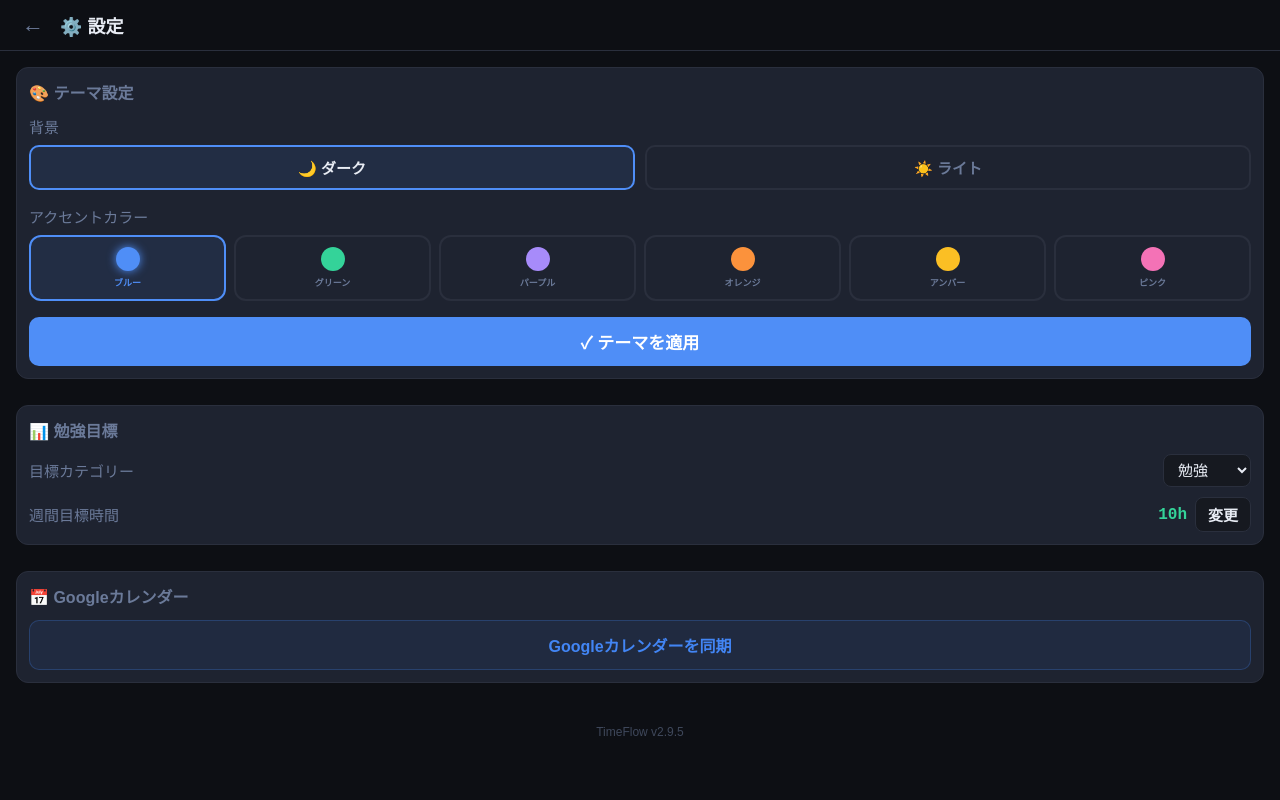
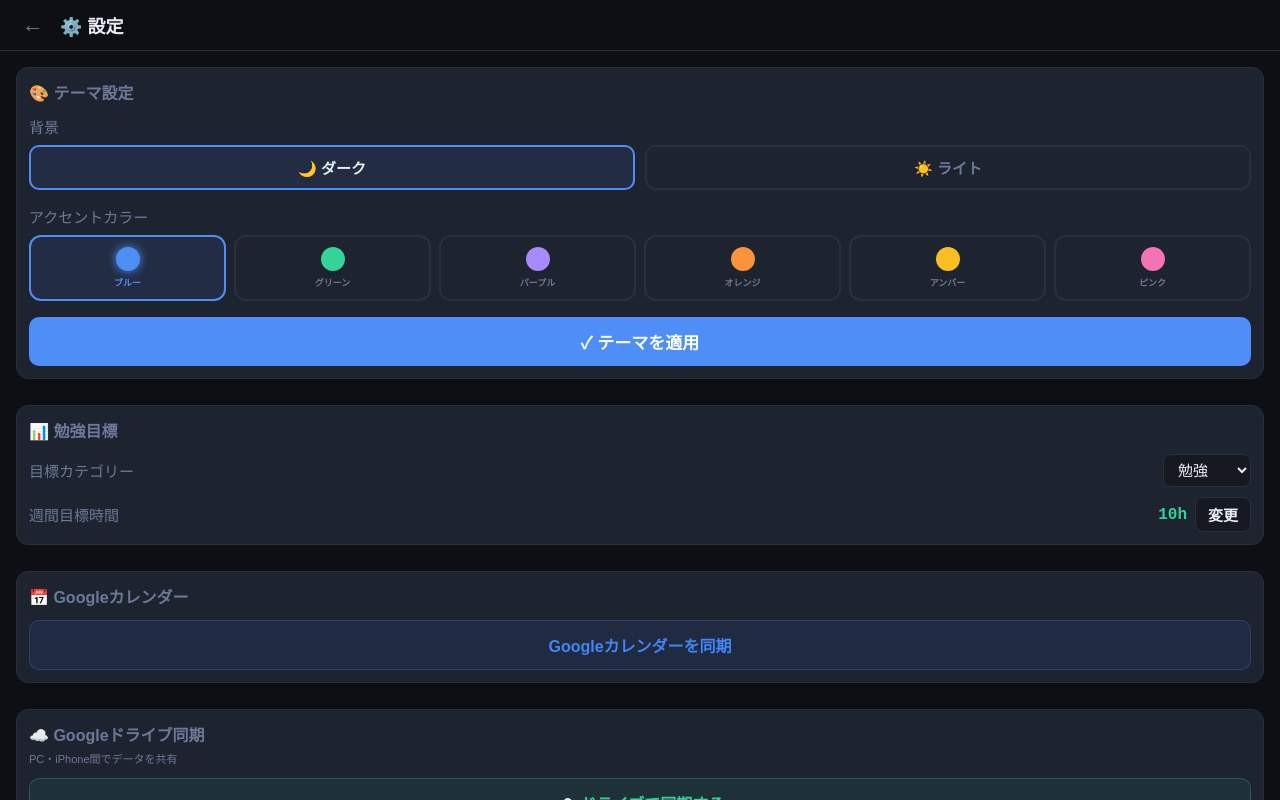
Before and after one commit to FightingKazuo/time-flow, a React (Create React App) app: page / in a window 1280 px wide. Both pictures are taken after a click on the button "⚙️". Shown: the top 800 px of the page. Built offline with nearby package versions, Linux system fonts and the light colour scheme.

Commit message:
App.jsx を更新

```diff
--- a/src/App.jsx
+++ b/src/App.jsx
@@ -21,12 +21,13 @@ import WeeklyTemplateManager from "./components/modals/WeeklyTemplateManager";
 import MoveTaskPopup         from "./components/modals/MoveTaskPopup";
 import MonthlyTaskModal      from "./components/modals/MonthlyTaskModal";
 import GoogleCalendarModal   from "./components/modals/GoogleCalendarModal";
+import GoogleDriveSync       from "./components/modals/GoogleDriveSync";
 import { DIARY_COLORS }      from "./components/modals/DiaryModal";
 import DiaryAnalysisModal    from "./components/modals/DiaryAnalysisModal";
 import { useTimer }          from "./hooks/useTimer";
 import { useWeekReset }      from "./hooks/useWeekReset";
 
-export const APP_VERSION = "v2.9.5";
+export const APP_VERSION = "v2.10.0";
 
 // ─── テーマを起動時に1回だけ確定 ─────────────────────────────────────────────
 const T = buildTheme();
@@ -333,7 +334,7 @@ function DiaryScreen({ T, S, diaryModal, diaries, saveDiary, setDiaryModal }) {
 }
 
 // ─── Settings Screen ──────────────────────────────────────────────────────────
-function SettingsScreen({ T, S, goalHours, setGoalHours, studyCatId, setStudyCatId, categories, setShowSettings, setShowGoogleCal }) {
+function SettingsScreen({ T, S, goalHours, setGoalHours, studyCatId, setStudyCatId, categories, setShowSettings, setShowGoogleCal, setShowDriveSync }) {
   const [editGoal, setEditGoal] = useState(false);
   const [gInput,   setGInput]   = useState(String(goalHours));
   const ACCENT_COLORS = Object.entries(ACCENT_MAP).map(([id,color])=>({
@@ -398,6 +399,13 @@ function SettingsScreen({ T, S, goalHours, setGoalHours, studyCatId, setStudyCat
           <div style={{fontSize:BASE_FONT-1,fontWeight:800,color:T.sub,marginBottom:12}}>📅 Googleカレンダー</div>
           <button onClick={()=>{setShowSettings(false);setShowGoogleCal(true);}} style={{width:"100%",background:"rgba(66,133,244,0.08)",border:"1px solid rgba(66,133,244,0.25)",borderRadius:10,padding:"12px 0",color:"#4285f4",cursor:"pointer",fontSize:BASE_FONT-1,fontWeight:700}}>
             Googleカレンダーを同期
+          </button>
+        </div>
+        <div style={{...S.card}}>
+          <div style={{fontSize:BASE_FONT-1,fontWeight:800,color:T.sub,marginBottom:4}}>☁️ Googleドライブ同期</div>
+          <div style={{fontSize:11,color:T.sub,marginBottom:12}}>PC・iPhone間でデータを共有</div>
+          <button onClick={()=>{setShowSettings(false);setShowDriveSync(true);}} style={{width:"100%",background:"rgba(52,211,153,0.08)",border:"1px solid rgba(52,211,153,0.25)",borderRadius:10,padding:"12px 0",color:"#34d399",cursor:"pointer",fontSize:BASE_FONT-1,fontWeight:700}}>
+            ☁️ ドライブで同期する
           </button>
         </div>
         <div style={{textAlign:"center",padding:16}}>
@@ -609,6 +617,7 @@ export default function App() {
     });
   });
   const [showGoogleCal,   setShowGoogleCal]   = useState(false);
+  const [showDriveSync,   setShowDriveSync]   = useState(false);
   const [splash,          setSplash]          = useState(true);
   const [weekHistory,     setWeekHistory]     = useState(()=>LS.get("tf_weekHistory", []));
   const [showWeekHistory, setShowWeekHistory] = useState(false);
@@ -792,9 +801,27 @@ export default function App() {
         {tab==="log"   && <LogTab T={T} S={S} logs={logs} diaries={diaries} categories={categories} studyCatId={studyCatId} weeklyTasks={weeklyTasks} customTasks={customTasks} goalHours={goalHours} logSelectedDay={logSelectedDay} setLogSelectedDay={setLogSelectedDay} setDiaryModal={setDiaryModal} setEditingLog={setEditingLog} setLogs={setLogs} setShowDiaryList={setShowDiaryList} setShowDiaryAnalysis={setShowDiaryAnalysis}/>}
       </div>
 
-      {showSettings    && <SettingsScreen T={T} S={S} goalHours={goalHours} setGoalHours={setGoalHours} studyCatId={studyCatId} setStudyCatId={setStudyCatId} categories={categories} setShowSettings={setShowSettings} setShowGoogleCal={setShowGoogleCal}/>}
+      {showSettings    && <SettingsScreen T={T} S={S} goalHours={goalHours} setGoalHours={setGoalHours} studyCatId={studyCatId} setStudyCatId={setStudyCatId} categories={categories} setShowSettings={setShowSettings} setShowGoogleCal={setShowGoogleCal} setShowDriveSync={setShowDriveSync}/>}
       {showMonthly     && <MonthlyTaskModal    tasks={monthlyTasks} onSave={t=>{setMonthlyTasks(t);setShowMonthly(false);}} onClose={()=>setShowMonthly(false)} theme={T}/>}
       {showGoogleCal   && <GoogleCalendarModal onImport={evts=>setCalendarEvents(p=>[...p,...evts])} onClose={()=>setShowGoogleCal(false)} theme={T}/>}
+      {showDriveSync   && <GoogleDriveSync
+        appData={{categories,selectedCat,studyCatId,weeklyTemplates,weeklyTasks,customTasks,longTermTasks,logs,diaries,goalHours,weekHistory,exportedAt:new Date().toISOString()}}
+        onRestore={p=>{
+          if(p.categories)setCategories(p.categories);
+          if(p.selectedCat)setSelectedCat(p.selectedCat);
+          if(p.studyCatId)setStudyCatId(p.studyCatId);
+          if(p.weeklyTemplates)setWeeklyTemplates(p.weeklyTemplates);
+          if(p.weeklyTasks)setWeeklyTasks(p.weeklyTasks);
+          if(p.customTasks)setCustomTasks(p.customTasks);
+          if(p.longTermTasks)setLongTermTasks(p.longTermTasks);
+          if(p.logs)setLogs(p.logs);
+          if(p.diaries)setDiaries(p.diaries);
+          if(p.goalHours)setGoalHours(p.goalHours);
+          if(p.weekHistory)setWeekHistory(p.weekHistory);
+        }}
+        onClose={()=>setShowDriveSync(false)}
+        theme={T}
+      />}
       {diaryModal      && <DiaryScreen T={T} S={S} diaryModal={diaryModal} diaries={diaries} saveDiary={saveDiary} setDiaryModal={setDiaryModal}/>}
       {showWeekHistory && <WeekHistoryModal    history={weekHistory} onClose={()=>setShowWeekHistory(false)} theme={T}/>}
       {showLongTerm    && <LongTermModal       tasks={longTermTasks} onSave={setLongTermTasks} onClose={()=>setShowLongTerm(false)} theme={T}/>}
```
